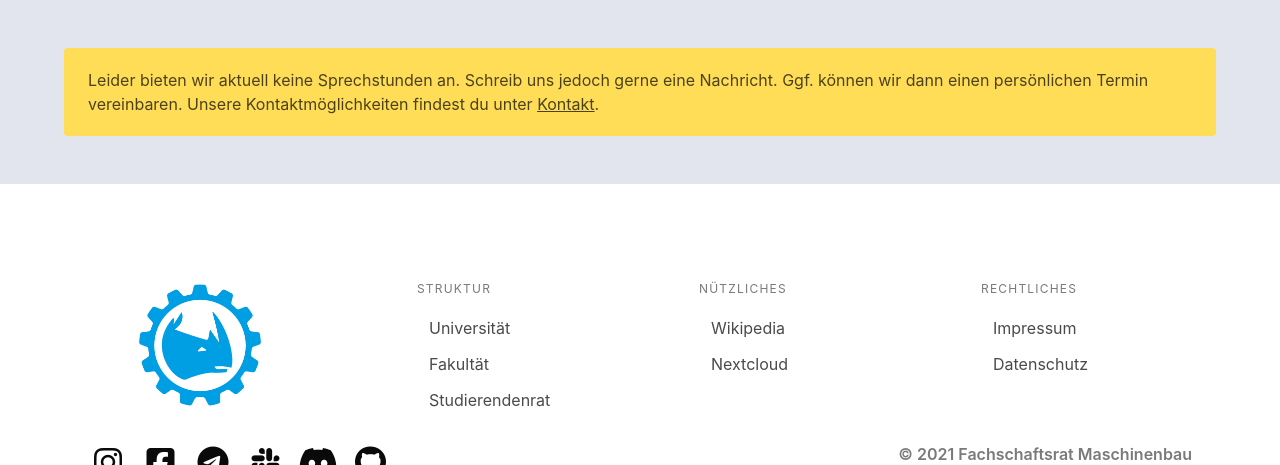
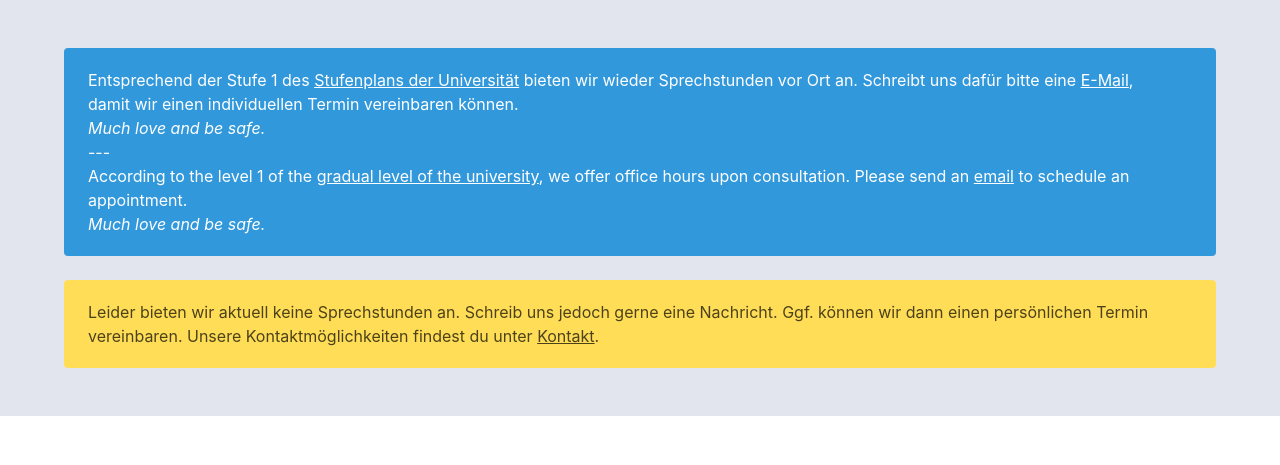
Before and after one commit to timptner/farafmb, a Django app: page /office-hours/ in a window 1280 px wide. Shown: the part 72-537 px from the top of the page. Run offline with Django 3.2, Linux system fonts and the light colour scheme; data that the repository does not hold is empty; some libraries are stand-ins or nearby versions.

Commit message:
Update main.html

```diff
--- a/office_hours/templates/office_hours/main.html
+++ b/office_hours/templates/office_hours/main.html
@@ -2,6 +2,24 @@
 
 {% block content %}
     <div class="container">
+        <div class="notification is-info">
+            <p>
+                Entsprechend der Stufe 1 des
+                <a href="https://www.ovgu.de/stufenplan.html">Stufenplans der Universität</a> bieten wir wieder
+                Sprechstunden vor Ort an. Schreibt uns dafür bitte eine <a href="mailto:farafmb@ovgu.de">E-Mail</a>,
+                damit wir einen individuellen Termin vereinbaren können.<br>
+                <em>Much love and be safe.</em>
+            </p>
+            <p>---</p>
+            <p>
+                According to the level 1 of the
+                <a href="https://www.ovgu.de/unimagdeburg/en/University/Information+about+the+corona+virus+and+the+behavior+of+the+university/Gradual+plan+of+the+university-p-110106.html">
+                    gradual level of the university</a>, we offer office hours upon consultation. Please send an
+                <a href="mailto:farafmb@ovgu.de">email</a> to schedule an appointment.<br>
+                <em>Much love and be safe.</em>
+            <p></p>
+        </div>
+
         {% if data %}
             <div class="table-container">
                 <table class="table is-fullwidth">
@@ -31,7 +49,8 @@
                     </tbody>
                 </table>
             </div>
-            <p class="help is-hidden-desktop" style="margin-top: -24px">Die Tabelle kann seitwärts verschoben werden.</p>
+            <p class="help is-hidden-desktop" style="margin-top: -24px">Die Tabelle kann seitwärts verschoben
+                werden.</p>
         {% else %}
             <div class="notification is-warning">
                 Leider bieten wir aktuell keine Sprechstunden an. Schreib uns jedoch gerne eine Nachricht. Ggf. können
```
